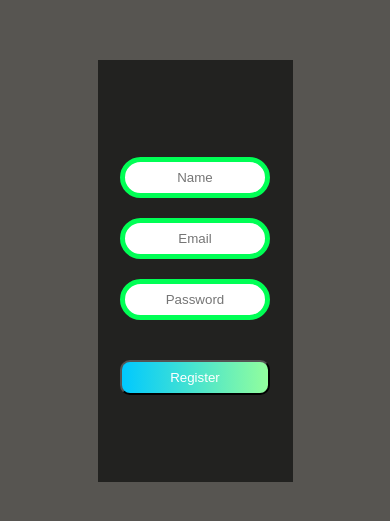
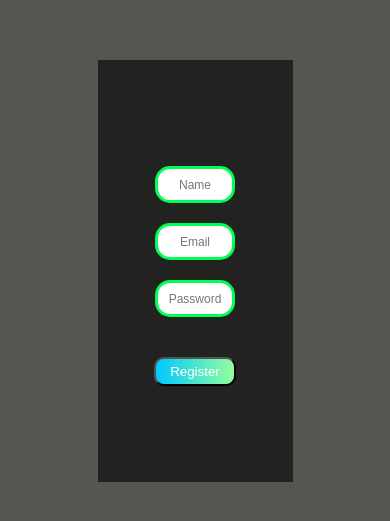
Before and after one commit to CemTunna/InputEffect, a plain HTML site: page index.html in a window 390 px wide. Shown: the part 143-664 px from the top of the page. Drawn offline with Linux system fonts and the light colour scheme.

Commit message:
responsive features added

```diff
--- a/style.scss
+++ b/style.scss
@@ -31,11 +31,11 @@ body {
     display: block;
     margin: 10px auto;
     text-align: center;
-    border: 5px solid rgb(0, 255, 85);
+    border: 4px solid rgb(0, 255, 85);
     padding: 0.5rem 0.5rem;
     width: 150px;
     outline: none;
-    border-radius: 24px;
+    border-radius: 15px;
     transition: 0.25s;
   }
   input[type='text']:focus,
@@ -56,3 +56,24 @@ body {
   //   background-color: rgb(0, 204, 255);
   background: linear-gradient(to right, #00c9ff, #92fe9d);
 }
+
+@media (max-width: 600px) {
+  input::placeholder {
+    font-size: 12px;
+  }
+  .btn {
+    padding: 0.3rem 0.9rem;
+  }
+  .form input[type='text'],
+  .form input[type='password'],
+  .form input[type='email'] {
+    width: 80px;
+    border: 3px solid rgb(0, 255, 85);
+  }
+
+  .form input[type='text']:focus,
+  .form input[type='password']:focus,
+  .form input[type='email']:focus {
+    width: 150px;
+  }
+}
```
Also changed, not shown: style.css, 1 other file.
